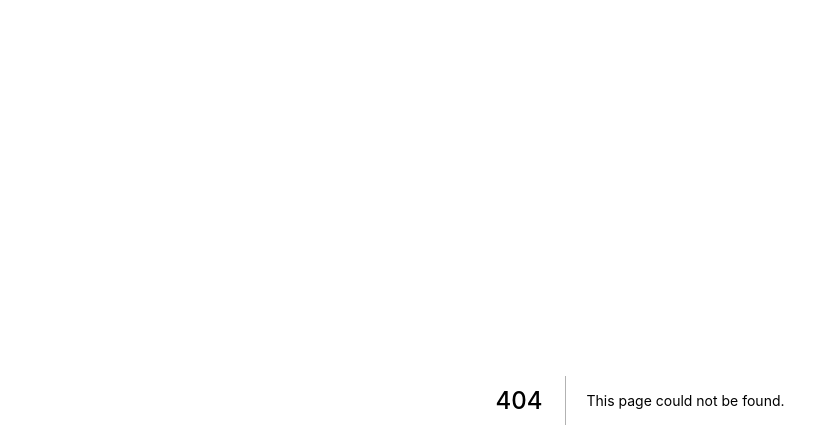
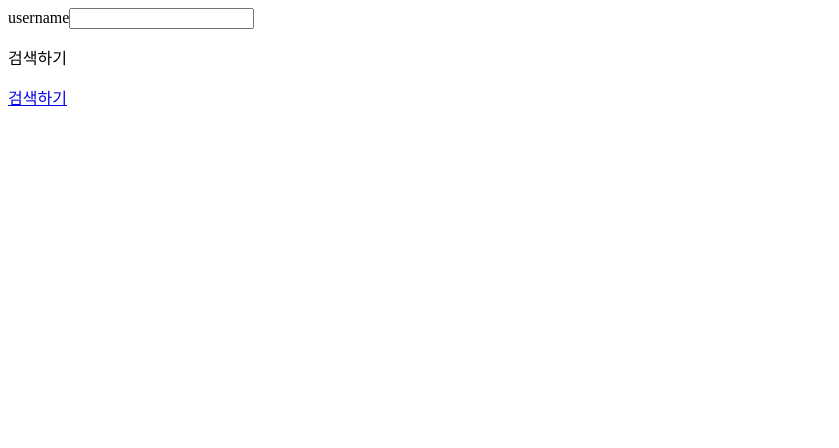
Before and after one commit to oajh04/next-study, a Next.js app: page / in a window 1280 px wide. Before the commit this address had no page. Shown: the top 448 px of the page, without its empty margins (0-839 px from the left). Built offline with nearby package versions, Linux system fonts and the light colour scheme.

Commit message:
Create : github 레포지토리 클론코팅

```diff
--- /dev/null
+++ b/pages/index.tsx
@@ -0,0 +1,24 @@
+import React, {useState} from 'react';
+import Link from 'next/link';
+
+const index = () => {
+  const [nickName, setNickName] = useState<string>("");
+
+  return (
+    <div>
+      username
+      <input
+        value={nickName}
+        onChange={(e) => setNickName(e.target.value)}
+      />
+      <p>{nickName}검색하기</p>
+      <Link href={`/github/${nickName}`} >
+        <a>검색하기</a>
+      </Link>
+    </div>
+  )
+}
+
+
+
+export default index;
```
